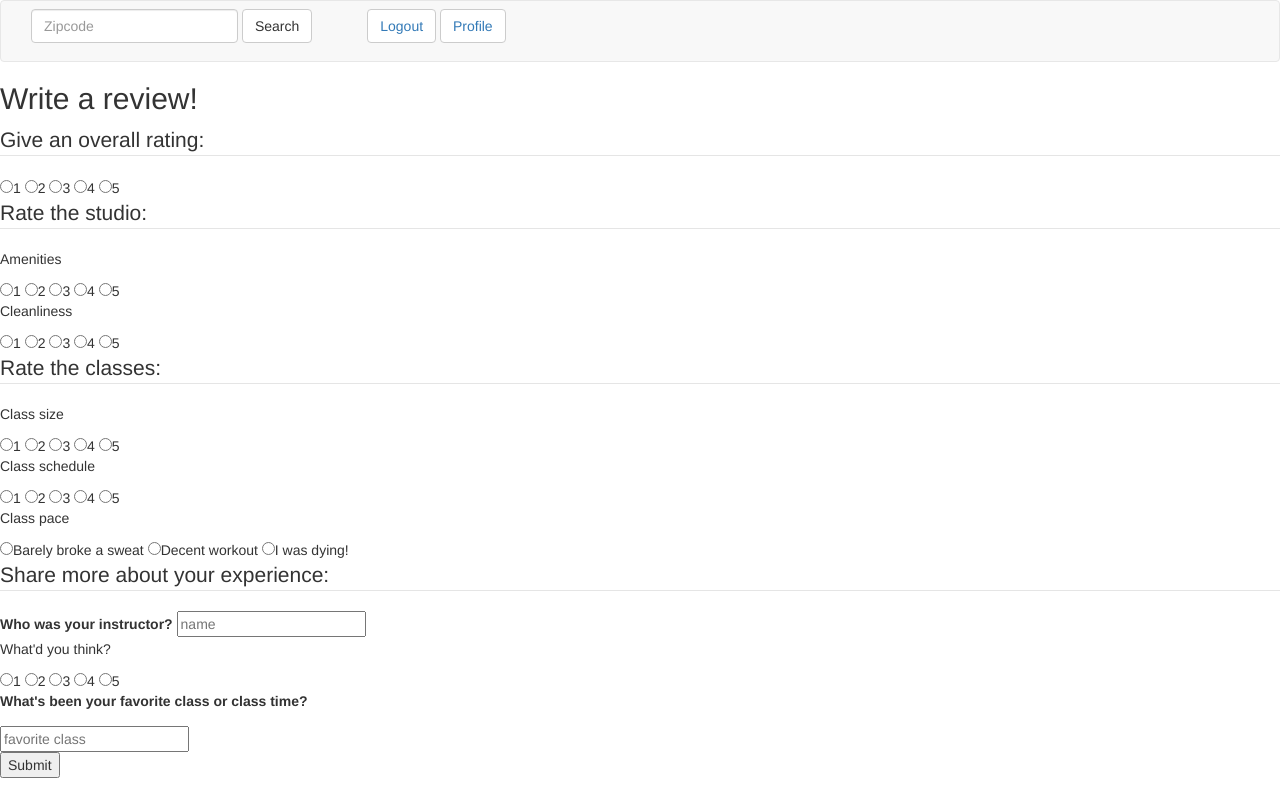
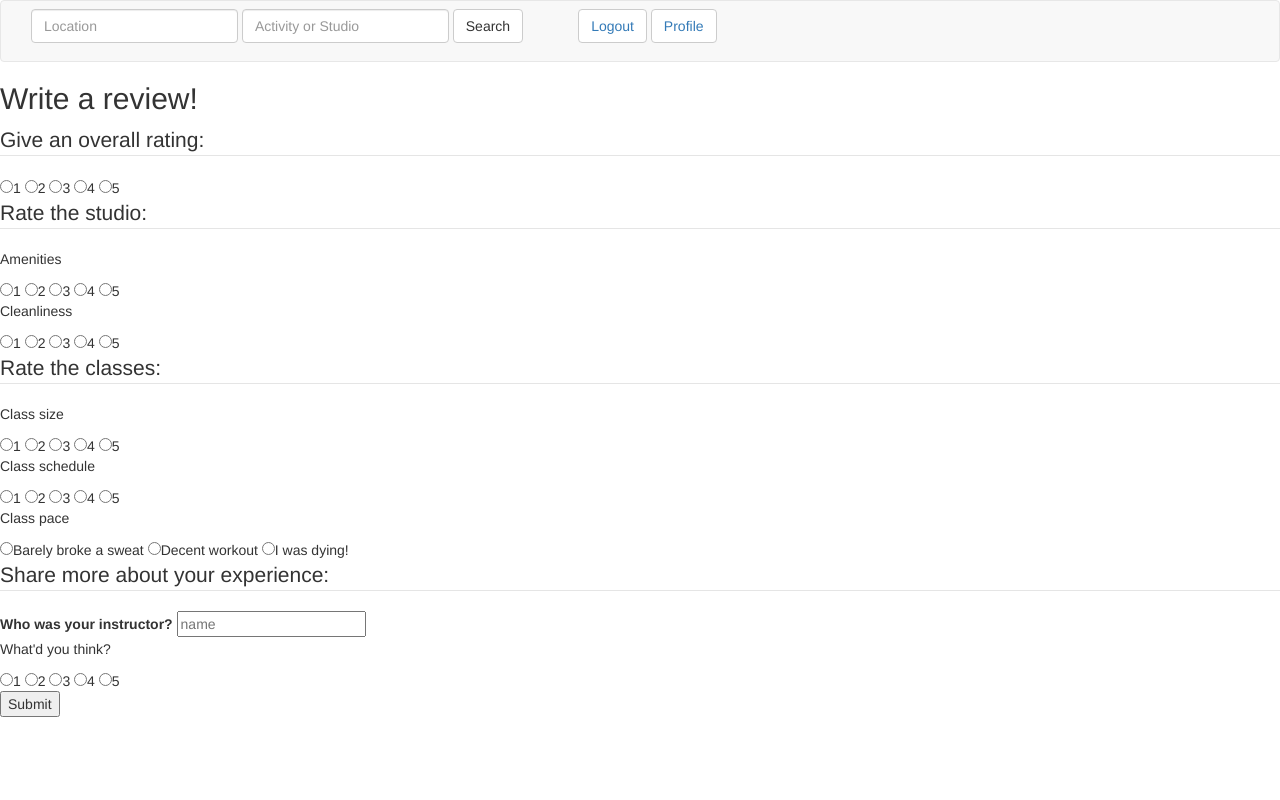
Before and after one commit to celiawaggoner/hackbright-project, a Flask app: page /write-a-review/1 in a window 1280 px wide. Run offline with Flask 2, Linux system fonts and the light colour scheme; the visitor is signed in with stand-in values (Sample User, id 1); some libraries are stand-ins or nearby versions.

Commit message:
Updated search and map results to take in location and activity of choice

```diff
--- a/server.py
+++ b/server.py
@@ -153,13 +153,16 @@ def process_search():
     """Passes user imput into Yelp API search and return results"""
 
     #get input from search form
-    zipcode = request.args.get('zipcode')
+    location = request.args.get('location')
+    term = request.args.get('term')
 
     #create a set of parameters
     params = {
-        'term': 'Fitness & Instruction',
-        'location': zipcode,
-        'limit': 10
+        'term': term,
+        'location': location,
+        'limit': 10,
+        'sort': 0,
+        'category_filter': 'fitness'
     }
 
     #query the Search API
@@ -190,18 +193,20 @@ def process_search():
 
 
     return render_template("search_results.html", studios=studios,
-                           lat=lat, lng=lng, zipcode=zipcode)
+                           lat=lat, lng=lng, location=location,
+                           term=term)
 
 @app.route('/studios.json', methods=['GET'])
 def get_studio_location():
     """Create a JSON object with latitudes and longitudes"""
 
-    zipcode = request.args.get("zipcode")
+    location = request.args.get("location")
+    term = request.args.get("term")
 
     #create a set of parameters
     params = {
-        'term': 'Fitness & Instruction',
-        'location': zipcode,
+        'term': term,
+        'location': location,
         'limit': 10
     }
 
--- a/templates/base.html
+++ b/templates/base.html
@@ -28,7 +28,8 @@
                   </a> -->
                 <form action="/studios" class="navbar-form navbar-left" role="search">
                     <div class="form-group">
-                    <input type="text" class="form-control" name="zipcode" placeholder="Zipcode">
+                    <input type="text" class="form-control" name="location" placeholder="Location" required>
+                     <input type="text" class="form-control" name="term" placeholder="Activity or Studio" required>
                     </div>
                     <input type="submit" class="btn btn-default" value="Search">
                 </form>
--- a/templates/homepage.html
+++ b/templates/homepage.html
@@ -4,7 +4,8 @@
 <div id="homepagesearch">
     <form action="/studios">
     <label>Discover new workout classes:
-        <input type="text" name="zipcode" value="Zipcode">
+        <input type="text" name="location" placeholder="Location" required>
+        <input type="text" name="term" placeholder="Activity or Studio" required>
     </label>
     <input type="submit" value="Search">
     </form>
--- a/templates/login.html
+++ b/templates/login.html
@@ -5,9 +5,9 @@
 
 <form action='/login-verification' method='POST'>
     <label for="field-email">Email</label>
-        <input type="text" name="email" id="field-email">
+        <input type="text" required name="email" id="field-email">
     <label for="field-password">Password</label>
-        <input type="password" name="password" id="field-password">
+        <input type="password" required name="password" id="field-password">
     <input type="submit">
 </form>
 
--- a/templates/review.html
+++ b/templates/review.html
@@ -8,7 +8,7 @@
     <fieldset>
         <legend>Give an overall rating:</legend>
         <div>
-            <input type="radio" name="overall_rating" value="1">1
+            <input type="radio" name="overall_rating" value="1" required>1
             <input type="radio" name="overall_rating" value="2">2
             <input type="radio" name="overall_rating" value="3">3
             <input type="radio" name="overall_rating" value="4">4
@@ -20,7 +20,7 @@
         <legend>Rate the studio:</legend>
             <p>Amenities</p>
             <div>
-            <input type="radio" name="amenities_rating" value="1">1
+            <input type="radio" name="amenities_rating" value="1" required>1
             <input type="radio" name="amenities_rating" value="2">2
             <input type="radio" name="amenities_rating" value="3">3
             <input type="radio" name="amenities_rating" value="4">4
@@ -28,7 +28,7 @@
             </div>
             <p>Cleanliness</p>
             <div>
-            <input type="radio" name="cleanliness_rating" value="1">1
+            <input type="radio" name="cleanliness_rating" value="1" required>1
             <input type="radio" name="cleanliness_rating" value="2">2
             <input type="radio" name="cleanliness_rating" value="3">3
             <input type="radio" name="cleanliness_rating" value="4">4
@@ -40,7 +40,7 @@
         <legend>Rate the classes:</legend>
             <p>Class size</p>
             <div>
-            <input type="radio" name="class_size_rating" value="1">1
+            <input type="radio" name="class_size_rating" value="1" required>1
             <input type="radio" name="class_size_rating" value="2">2
             <input type="radio" name="class_size_rating" value="3">3
             <input type="radio" name="class_size_rating" value="4">4
@@ -48,7 +48,7 @@
             </div>
             <p>Class schedule</p>
             <div>
-            <input type="radio" name="schedule_rating" value="1">1
+            <input type="radio" name="schedule_rating" value="1" required>1
             <input type="radio" name="schedule_rating" value="2">2
             <input type="radio" name="schedule_rating" value="3">3
             <input type="radio" name="schedule_rating" value="4">4
@@ -56,7 +56,7 @@
             </div>
             <p>Class pace</p>
             <div>
-            <input type="radio" name="pace_rating" value="1">Barely broke a sweat
+            <input type="radio" name="pace_rating" value="1" required>Barely broke a sweat
             <input type="radio" name="pace_rating" value="3">Decent workout
             <input type="radio" name="pace_rating" value="5">I was dying!
             </div>
@@ -71,8 +71,8 @@
         <input type="radio" name="instructor_rating" value="3">3
         <input type="radio" name="instructor_rating" value="4">4
         <input type="radio" name="instructor_rating" value="5">5
-        <p><label>What's been your favorite class or class time?</label></p>
-        <input type="text" name="fav_class" placeholder="favorite class">
+<!--         <p><label>What's been your favorite class or class time?</label></p>
+        <input type="text" name="fav_class" placeholder="favorite class"> -->
 <!--Need to figure out how to show more forms to review multiple instructors-->
     </fieldset>
 
--- a/templates/search_results.html
+++ b/templates/search_results.html
@@ -1,7 +1,8 @@
 {% extends 'base.html' %}
 {% block content %}
 
-<span id="zipcode" data-zipcode={{ zipcode }}></span>
+<span id="location" data-location={{ location }}></span>
+<span id="term" data-term={{ term }}></span>
 {% for studio in studios %}
 <div>
     <img src="{{ studio.image_url }}">
@@ -40,7 +41,8 @@
             });
 
                  var data = {
-                            "zipcode": $("#zipcode").data('zipcode'),
+                            "location": $("#location").data('location'),
+                            "term": $("#term").data('term')
                             };
                 $.get('/studios.json', data, function (results) {
 
```
Also changed, not shown: templates/register.html (+7 -7 lines), templates/studio_profile.html (+25 -1 lines).
